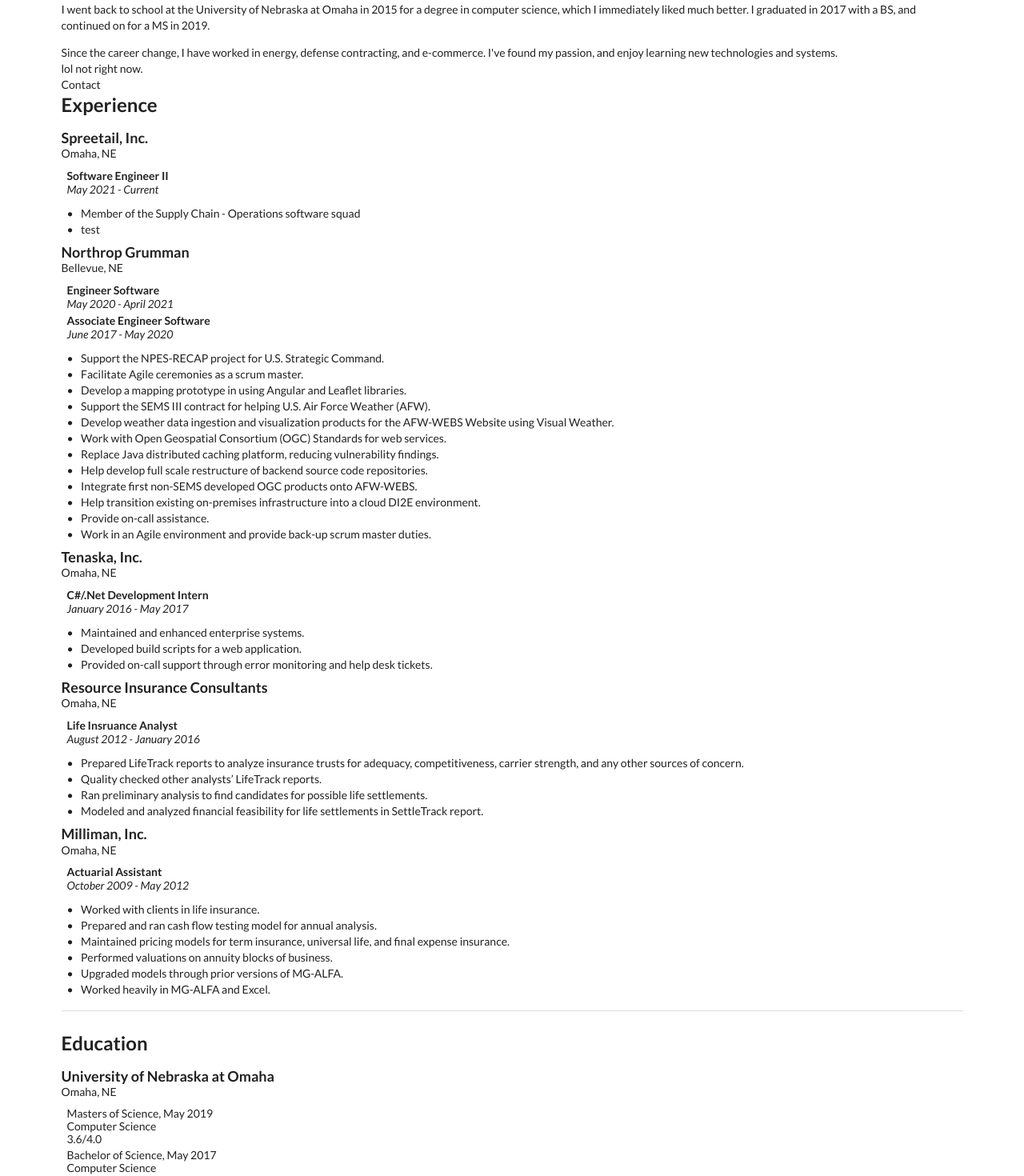
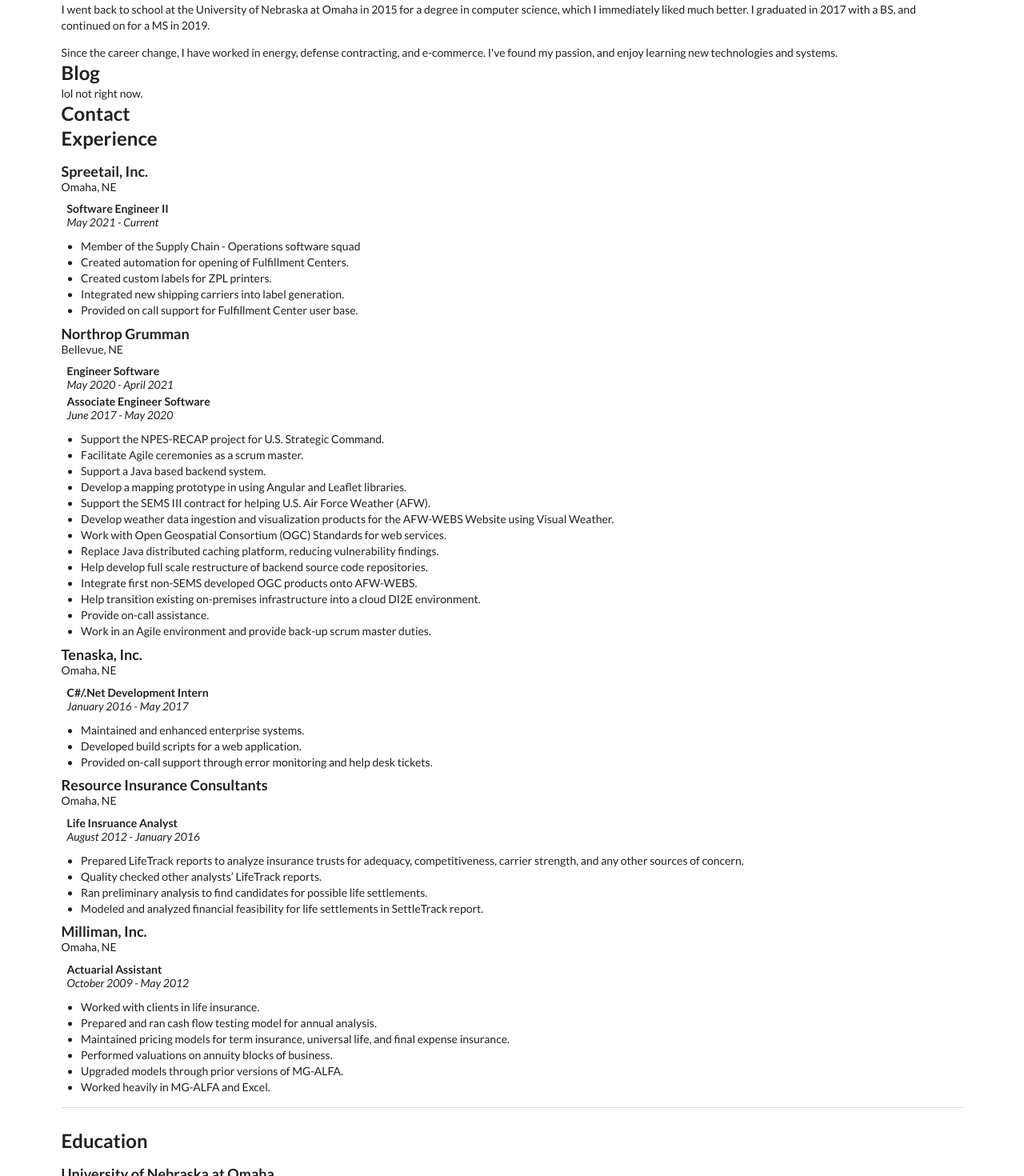
Before and after one commit to ahassing/website, a React (Create React App) app: page / in a window 1280 px wide. Shown: the part 220-1690 px from the top of the page at 80% size. Built offline with nearby package versions, Linux system fonts and the light colour scheme.

Commit message:
general clean up

```diff
--- a/src/components/pages/Blog.js
+++ b/src/components/pages/Blog.js
@@ -3,6 +3,7 @@
 const Blog = () => {
     return (
         <div>
+            <h2>Blog</h2>
             lol not right now.
         </div>
     );
--- a/src/components/pages/Contact.js
+++ b/src/components/pages/Contact.js
@@ -3,7 +3,7 @@
 const Contact = () => {
     return (
         <div>
-            Contact
+            <h2>Contact</h2>
         </div>
     );
 }
--- a/src/components/pages/Resume.js
+++ b/src/components/pages/Resume.js
@@ -68,10 +68,10 @@
                                             {degree.degree}, {degree.graduationDate}
                                         </div>
                                         <div>
-                                            {degree.major}
+                                            Major(s): {degree.major}
                                         </div>
                                         <div>
-                                            {degree.gpa}
+                                            GPA: {degree.gpa} / 4.0
                                         </div>
                                     </div>
                                 )
--- a/src/data/education.js
+++ b/src/data/education.js
@@ -7,13 +7,13 @@
                     degree: 'Masters of Science',
                     major: 'Computer Science',
                     graduationDate: 'May 2019',
-                    gpa: '3.6/4.0'
+                    gpa: '3.6'
                 },
                 {
                     degree: 'Bachelor of Science',
                     major: 'Computer Science',
                     graduationDate: 'May 2017',
-                    gpa: '3.8/4.0'
+                    gpa: '3.8'
                 }
             ]
         },
@@ -25,7 +25,7 @@
                     degree: 'Bachelor of Science',
                     major: 'Math and Actuary Science',
                     graduationDate: 'May 2009',
-                    gpa: '3.8/4.0'
+                    gpa: '3.8'
                 }
             ]
         },
--- a/src/data/work.js
+++ b/src/data/work.js
@@ -5,7 +5,10 @@
         location: 'Omaha, NE',
         duties: [
             'Member of the Supply Chain - Operations software squad',
-            'test',
+            'Created automation for opening of Fulfillment Centers.',
+            'Created custom labels for ZPL printers.',
+            'Integrated new shipping carriers into label generation.',
+            'Provided on call support for Fulfillment Center user base.'
         ],
         positions: [
             {
@@ -22,6 +25,7 @@
         duties: [
             'Support the NPES-RECAP project for U.S. Strategic Command.',
             'Facilitate Agile ceremonies as a scrum master.',
+            'Support a Java based backend system.',
             'Develop a mapping prototype in using Angular and Leaflet libraries.',
             'Support the SEMS III contract for helping U.S. Air Force Weather (AFW).',
             'Develop weather data ingestion and visualization products for the AFW-WEBS Website using Visual Weather.',
```
Also changed, not shown: src/components/NavigationBar.js (+11 -0 lines).
